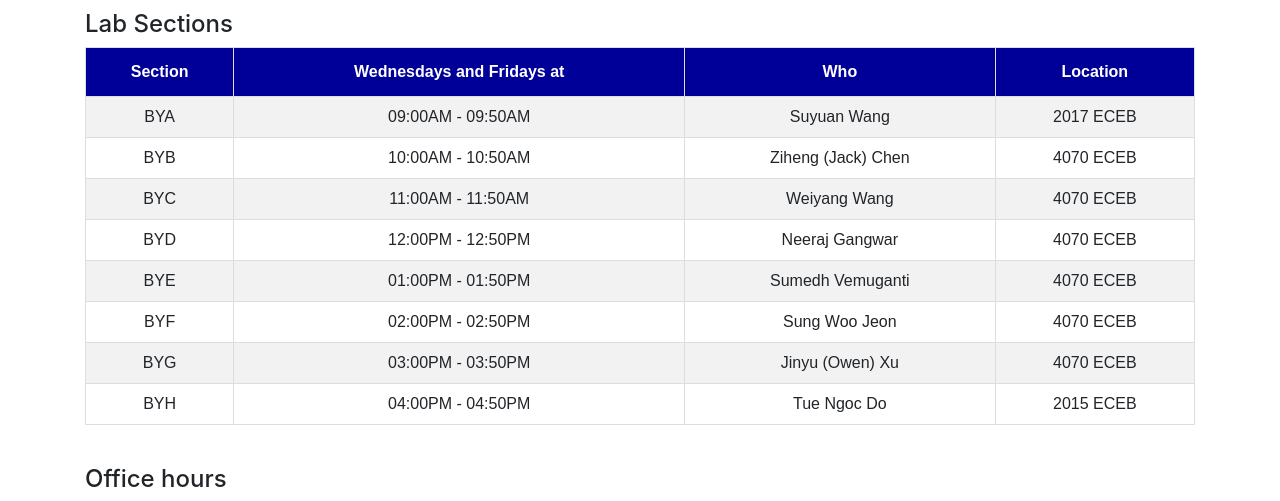
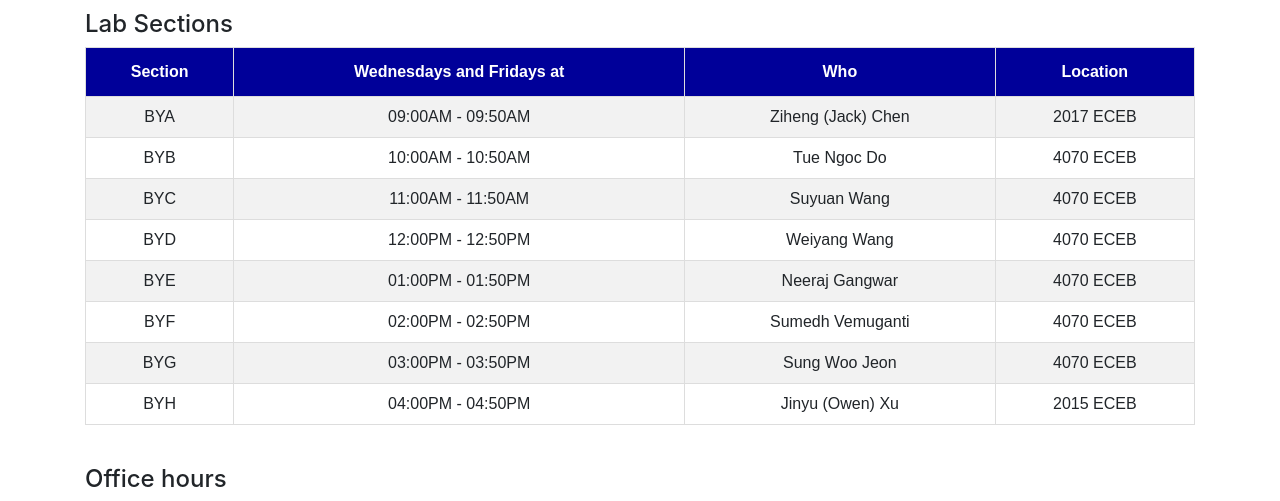
Before and after one commit to UIUC-ECE374B/su25, a Jekyll site: the page built from office_hours.md, in a window 1280 px wide. Shown: the part 395-896 px from the top of the page. Built offline with Jekyll 4.4.1, drawn with Linux system fonts in a browser that asks for light colours.

Commit message:
Mixed furing exam content

```diff
--- a/_data/homework.yml
+++ b/_data/homework.yml
@@ -32,7 +32,7 @@ hw4:
   assigned-date: 2024-10-04
   due-date: 2024-10-14
   questions-link: /materials/homeworks/hw4.pdf
-  solutions-link: /materials/homeworks/hw4_sol.pdf
+  solutions-link: /materials/homeworks/hw4_sol_2.pdf
 
 hw5:
   num: 5
--- a/office_hours.md
+++ b/office_hours.md
@@ -36,49 +36,49 @@ Obviously this course isn't active and there aren't any discussion sections or o
   <tr>
     <td> BYA </td>
     <td> 09:00AM - 09:50AM </td>
-    <td> Suyuan Wang </td>
+    <td> Ziheng (Jack) Chen </td>
     <td> 2017 ECEB </td>
   </tr>
   <tr>
     <td> BYB </td>
     <td> 10:00AM - 10:50AM </td>
-    <td> Ziheng (Jack) Chen </td>
+    <td> Tue Ngoc Do </td>
     <td> 4070 ECEB </td>
   </tr>
   <tr>
     <td> BYC </td>
     <td> 11:00AM - 11:50AM </td>
-    <td> Weiyang Wang </td>
+    <td> Suyuan Wang </td>
     <td> 4070 ECEB </td>
   </tr>
   <tr>
     <td> BYD </td>
     <td> 12:00PM - 12:50PM </td>
-    <td> Neeraj Gangwar </td>
+    <td> Weiyang Wang </td>
     <td> 4070 ECEB </td>
   </tr>
   <tr>
     <td> BYE </td>
     <td> 01:00PM - 01:50PM </td>
-    <td> Sumedh Vemuganti</td>
+    <td> Neeraj Gangwar</td>
     <td> 4070 ECEB </td>
   </tr>
   <tr>
     <td> BYF </td>
     <td> 02:00PM - 02:50PM </td>
-    <td> Sung Woo Jeon </td>
+    <td> Sumedh Vemuganti </td>
     <td> 4070 ECEB </td>
   </tr>
   <tr>
     <td> BYG </td>
     <td> 03:00PM - 03:50PM </td>
-    <td> Jinyu (Owen) Xu  </td>
+    <td> Sung Woo Jeon  </td>
     <td> 4070 ECEB </td>
   </tr>
   <tr>
     <td> BYH </td>
     <td> 04:00PM - 04:50PM </td>
-    <td> Tue Ngoc Do </td>
+    <td> Jinyu (Owen) Xu </td>
     <td> 2015 ECEB </td>
   </tr>
 </table>
```
Also changed, not shown: _labs/Lab13.md (+1 -1 lines), 2 other files.
